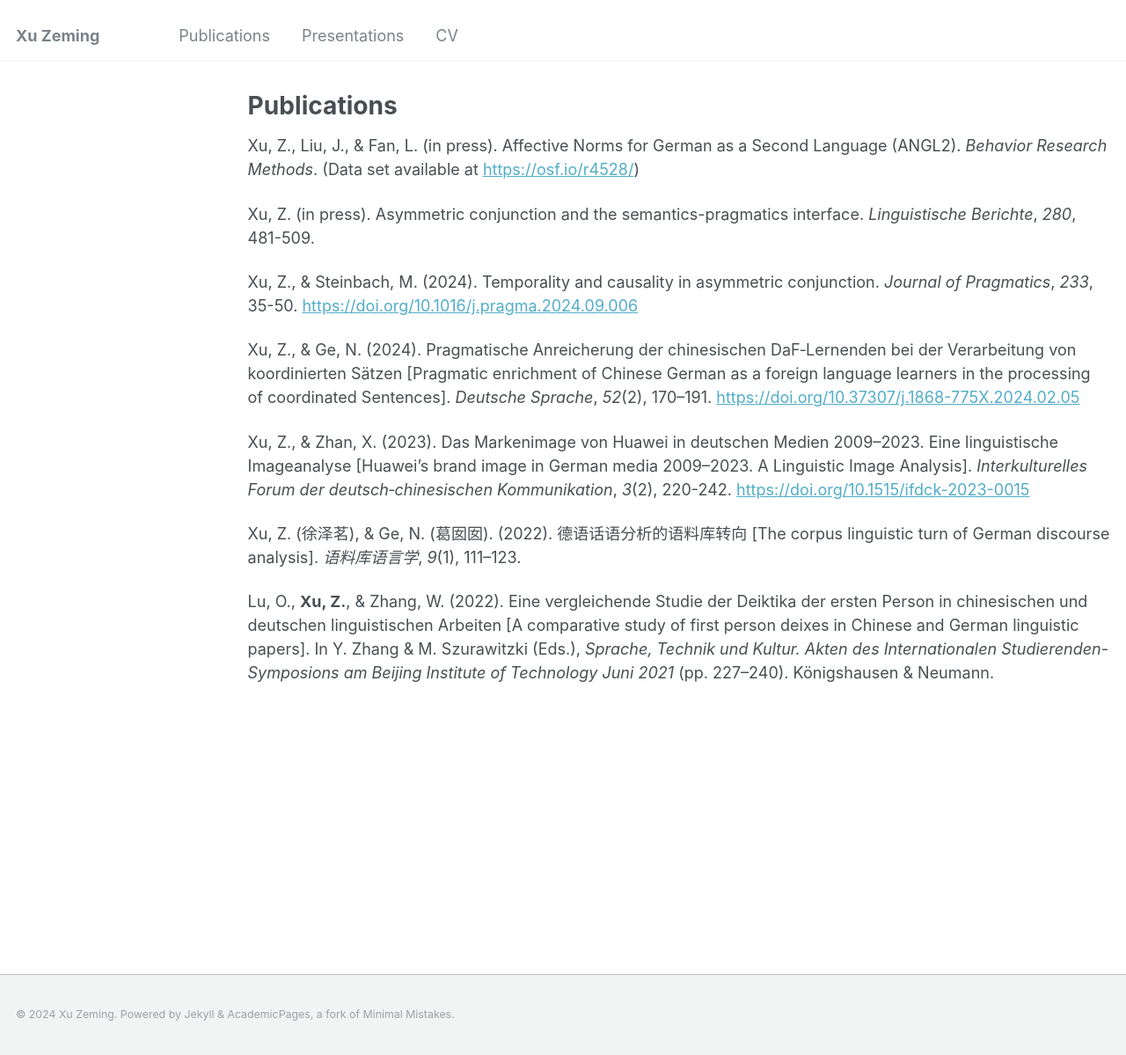
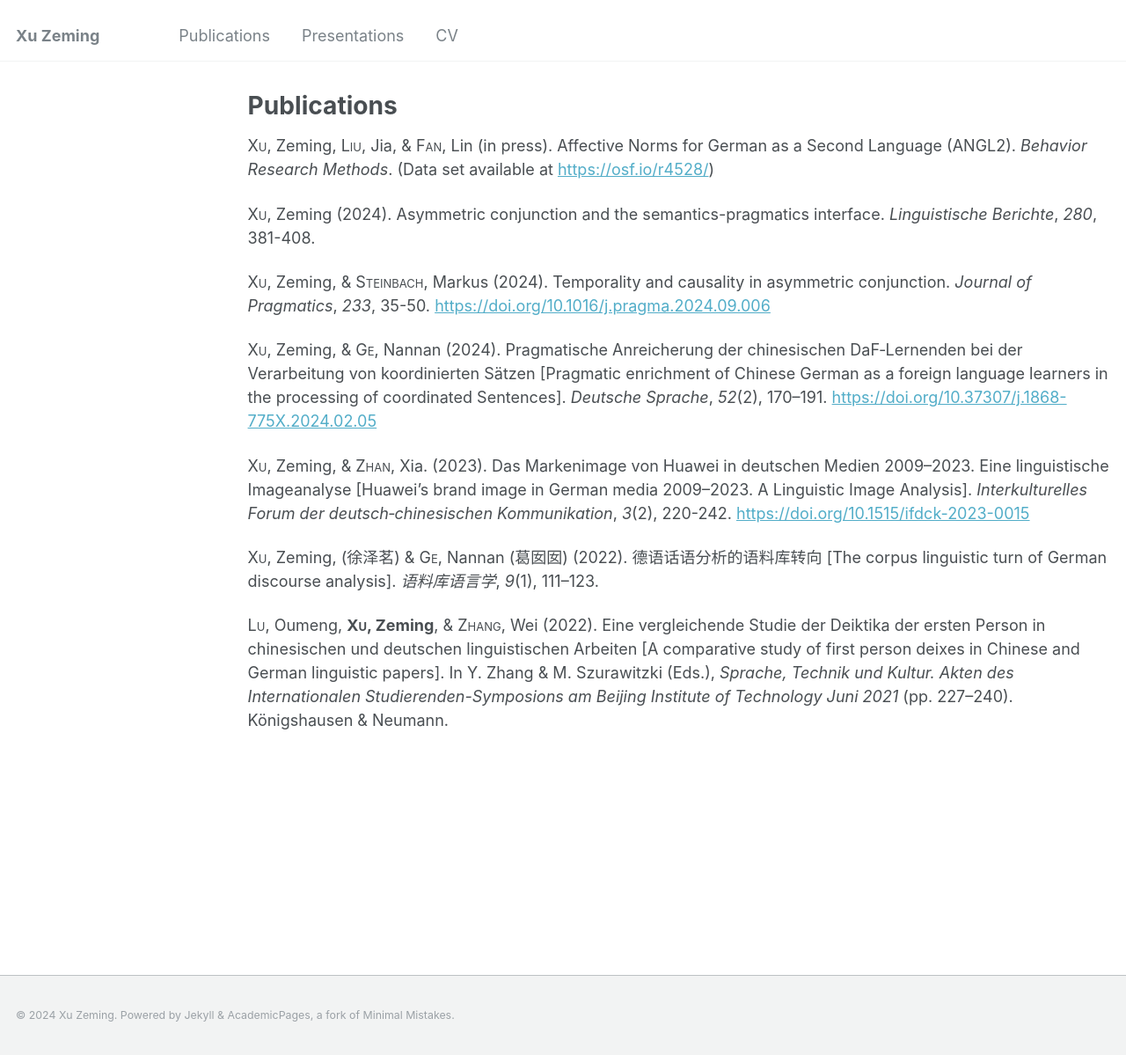
Before and after one commit to xu-zeming/xu-zeming.github.io, a Jekyll site: the page built from _pages/publications.md, in a window 1280 px wide and 1199 px high. Shown: the whole window at 88% size. Built offline with Jekyll 4.4.1, drawn with Linux system fonts in a browser that asks for light colours.

Commit message:
modified:   _pages/presentations.md 	modified:   _pages/publications.md

```diff
--- a/_pages/publications.md
+++ b/_pages/publications.md
@@ -5,16 +5,16 @@ permalink: /publications/
 author_profile: false
 ---
 
-Xu, Z., Liu, J., & Fan, L. (in press). Affective Norms for German as a Second Language (ANGL2). *Behavior Research Methods*. (Data set available at [https://osf.io/r4528/](https://osf.io/r4528/))
+<span style="font-variant:small-caps;">Xu</span>, Zeming, <span style="font-variant:small-caps;">Liu</span>, Jia, & <span style="font-variant:small-caps;">Fan</span>, Lin (in press). Affective Norms for German as a Second Language (ANGL2). *Behavior Research Methods*. (Data set available at [https://osf.io/r4528/](https://osf.io/r4528/))
 
-Xu, Z. (in press). Asymmetric conjunction and the semantics-pragmatics interface. *Linguistische Berichte*, *280*, 481-509.
+<span style="font-variant:small-caps;">Xu</span>, Zeming (2024). Asymmetric conjunction and the semantics-pragmatics interface. *Linguistische Berichte*, *280*, 381-408.
 
-Xu, Z., & Steinbach, M. (2024). Temporality and causality in asymmetric conjunction. *Journal of Pragmatics*, *233*, 35-50. [https://doi.org/10.1016/j.pragma.2024.09.006](https://doi.org/10.1016/j.pragma.2024.09.006)
+<span style="font-variant:small-caps;">Xu</span>, Zeming, & <span style="font-variant:small-caps;">Steinbach</span>, Markus (2024). Temporality and causality in asymmetric conjunction. *Journal of Pragmatics*, *233*, 35-50. [https://doi.org/10.1016/j.pragma.2024.09.006](https://doi.org/10.1016/j.pragma.2024.09.006)
 
-Xu, Z., & Ge, N. (2024). Pragmatische Anreicherung der chinesischen DaF‐Lernenden bei der Verarbeitung von koordinierten Sätzen [Pragmatic enrichment of Chinese German as a foreign language learners in the processing of coordinated Sentences]. *Deutsche Sprache*, *52*(2), 170–191. [https://doi.org/10.37307/j.1868-775X.2024.02.05](https://doi.org/10.37307/j.1868-775X.2024.02.05)
+<span style="font-variant:small-caps;">Xu</span>, Zeming, & <span style="font-variant:small-caps;">Ge</span>, Nannan (2024). Pragmatische Anreicherung der chinesischen DaF‐Lernenden bei der Verarbeitung von koordinierten Sätzen [Pragmatic enrichment of Chinese German as a foreign language learners in the processing of coordinated Sentences]. *Deutsche Sprache*, *52*(2), 170–191. [https://doi.org/10.37307/j.1868-775X.2024.02.05](https://doi.org/10.37307/j.1868-775X.2024.02.05)
 
-Xu, Z., & Zhan, X. (2023). Das Markenimage von Huawei in deutschen Medien 2009–2023. Eine linguistische Imageanalyse [Huawei's brand image in German media 2009–2023. A Linguistic Image Analysis]. *Interkulturelles Forum der deutsch‐chinesischen Kommunikation*, *3*(2), 220-242. [https://doi.org/10.1515/ifdck-2023-0015](https://doi.org/10.1515/ifdck-2023-0015)
+<span style="font-variant:small-caps;">Xu</span>, Zeming, & <span style="font-variant:small-caps;">Zhan</span>, Xia. (2023). Das Markenimage von Huawei in deutschen Medien 2009–2023. Eine linguistische Imageanalyse [Huawei's brand image in German media 2009–2023. A Linguistic Image Analysis]. *Interkulturelles Forum der deutsch‐chinesischen Kommunikation*, *3*(2), 220-242. [https://doi.org/10.1515/ifdck-2023-0015](https://doi.org/10.1515/ifdck-2023-0015)
 
-Xu, Z. (徐泽茗), & Ge, N. (葛囡囡). (2022). 德语话语分析的语料库转向 [The corpus linguistic turn of German discourse analysis]. *语料库语言学*, *9*(1), 111–123.
+<span style="font-variant:small-caps;">Xu</span>, Zeming, (徐泽茗) & <span style="font-variant:small-caps;">Ge</span>, Nannan (葛囡囡) (2022). 德语话语分析的语料库转向 [The corpus linguistic turn of German discourse analysis]. *语料库语言学*, *9*(1), 111–123.
 
-Lu, O., **Xu, Z.**, & Zhang, W. (2022). Eine vergleichende Studie der Deiktika der ersten Person in chinesischen und deutschen linguistischen Arbeiten [A comparative study of first person deixes in Chinese and German linguistic papers]. In Y. Zhang & M. Szurawitzki (Eds.), *Sprache, Technik und Kultur. Akten des Internationalen Studierenden-Symposions am Beijing Institute of Technology Juni 2021* (pp. 227–240). Königshausen & Neumann.
+<span style="font-variant:small-caps;">Lu</span>, Oumeng, **<span style="font-variant:small-caps;">Xu</span>, Zeming**, & <span style="font-variant:small-caps;">Zhang</span>, Wei (2022). Eine vergleichende Studie der Deiktika der ersten Person in chinesischen und deutschen linguistischen Arbeiten [A comparative study of first person deixes in Chinese and German linguistic papers]. In Y. Zhang & M. Szurawitzki (Eds.), *Sprache, Technik und Kultur. Akten des Internationalen Studierenden-Symposions am Beijing Institute of Technology Juni 2021* (pp. 227–240). Königshausen & Neumann.
```
Also changed, not shown: _pages/presentations.md (+2 -2 lines).
